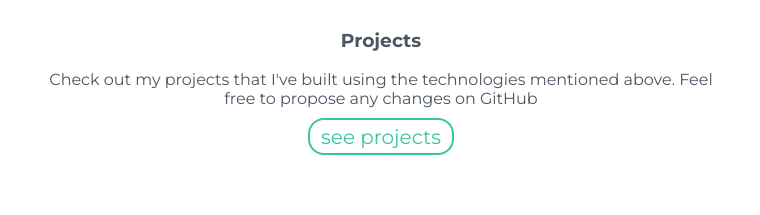
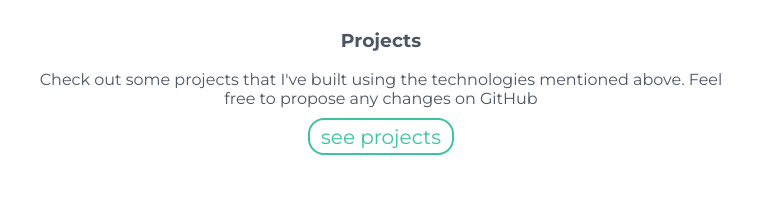
Before and after one commit to sruj01/srujan-mark5, a plain HTML site: page index.html in a window 1280 px wide. Shown: the part 981-1196 px from the top of the page, 259-1019 px from the left. Drawn offline with Linux system fonts and the light colour scheme.

Commit message:
refactor

```diff
--- a/index.html
+++ b/index.html
@@ -45,7 +45,7 @@
 
       <section class="section">
         <h3 class="font-color">Projects</h3>
-        <p class="font-color">Check out my projects that I've built using the technologies mentioned above. Feel free to propose any changes on GitHub</p>
+        <p class="font-color">Check out some projects that I've built using the technologies mentioned above. Feel free to propose any changes on GitHub</p>
         <a class="link secondary-link" style="color: var(--primary-color)" href="projects.html">see projects</a>
       </section>
 
```
